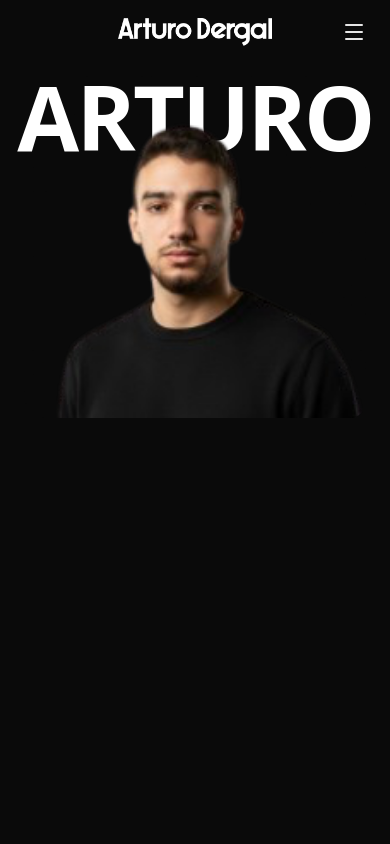
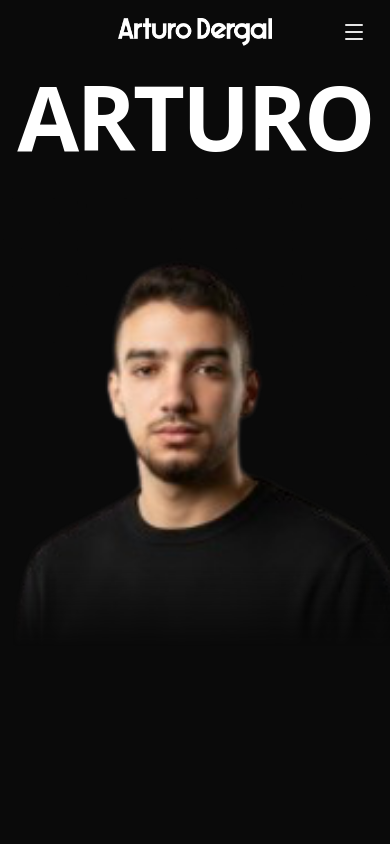
Before and after one commit to MyShinoff/portfolio-dergal, a React (Vite) app: page / in a window 390 px wide. Shown: the top 844 px of the page. Built offline with nearby package versions, Linux system fonts and the light colour scheme; a web font is replaced by a local one.

Commit message:
Hero: masque en degrade (plus de coupure PNG), pleine largeur + recentrage mobile, entree GSAP avec echelle

```diff
--- a/src/components/Hero.jsx
+++ b/src/components/Hero.jsx
@@ -21,14 +21,16 @@ export default function Hero() {
           ease: 'power4.out',
           delay: 0.15,
         })
-        // La photo se dévoile de haut en bas (balayage) en tombant légèrement
+        // Transition au chargement (sans scroll) : la photo se dévoile de haut
+        // en bas puis se pose — le masque en bas dissout le bord du détourage
         gsap.fromTo(
           '[data-hero-photo]',
-          { clipPath: 'inset(0% 0% 100% 0%)', y: -50 },
+          { clipPath: 'inset(0% 0% 100% 0%)', y: -50, scale: 1.06 },
           {
             clipPath: 'inset(0% 0% 0% 0%)',
             y: 0,
-            duration: 1.25,
+            scale: 1,
+            duration: 1.3,
             ease: 'power3.out',
             delay: 0.45,
           },
@@ -63,7 +65,7 @@ export default function Hero() {
   }, [])
 
   return (
-    <section id="accueil" ref={root} className="relative min-h-screen">
+    <section id="accueil" ref={root} className="relative min-h-screen overflow-hidden">
       {/* Nom géant — fixe derrière tout, comme sur zendaya.com */}
       <div
         data-title
@@ -78,14 +80,21 @@ export default function Hero() {
       </div>
 
       {/* Contenu qui défile par-dessus le nom */}
-      <div className="relative z-10 flex min-h-screen flex-col items-center px-6 pt-[9vh] pb-14 sm:pt-[12vh]">
+      <div className="relative z-10 flex min-h-screen flex-col items-center justify-center px-6 py-24">
         <img
           data-hero-photo
           src="/arturo.png"
           alt="Arturo Dergal"
           width="200"
           height="200"
-          className="w-[min(96vw,880px)] select-none rounded-2xl"
+          className="w-[min(115vw,880px)] max-w-none select-none rounded-2xl"
+          style={{
+            // Le bas du détourage se dissout dans le fond : plus de coupure nette
+            maskImage:
+              'linear-gradient(to bottom, #000 0%, #000 82%, transparent 100%)',
+            WebkitMaskImage:
+              'linear-gradient(to bottom, #000 0%, #000 82%, transparent 100%)',
+          }}
         />
       </div>
     </section>
```
